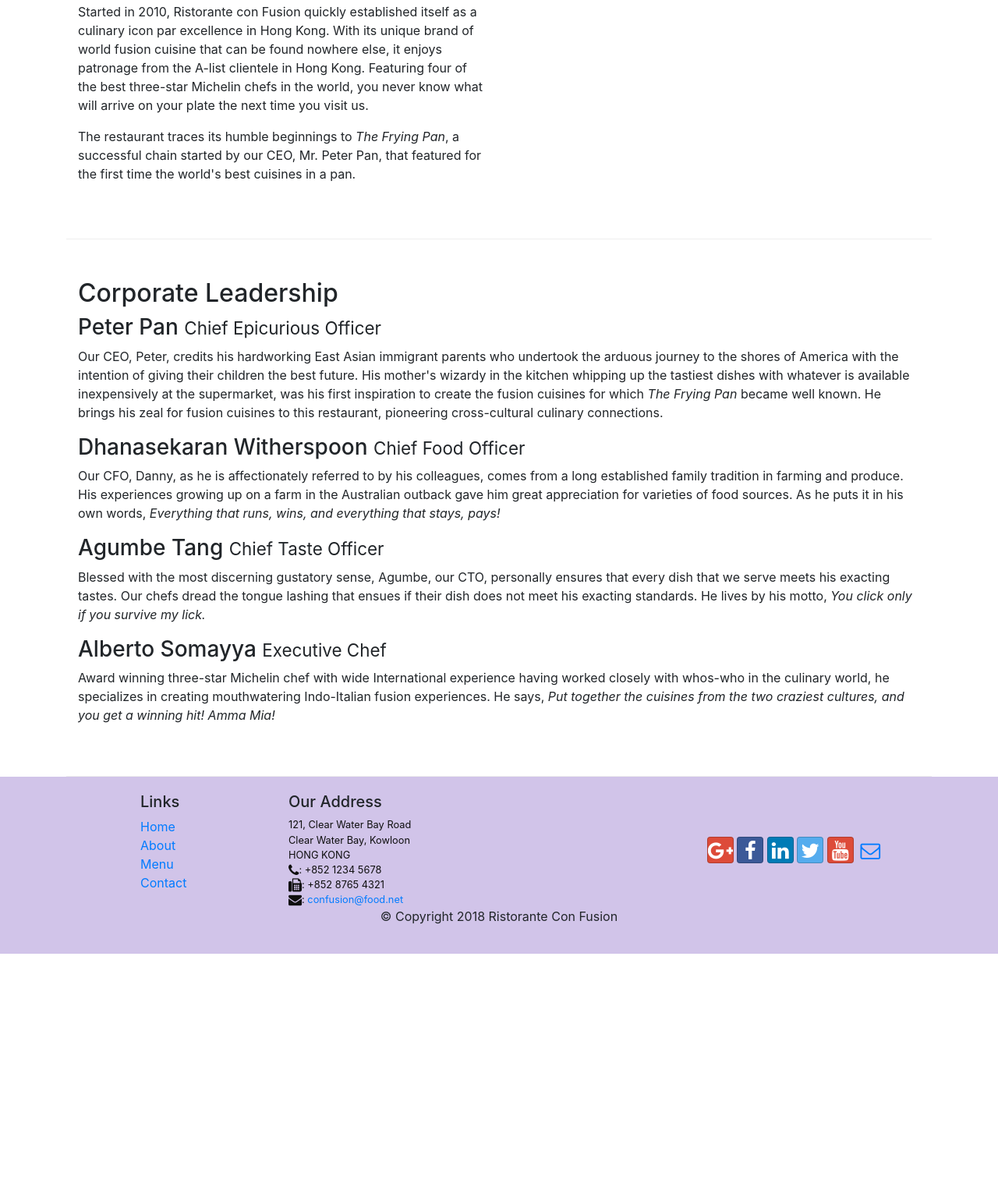
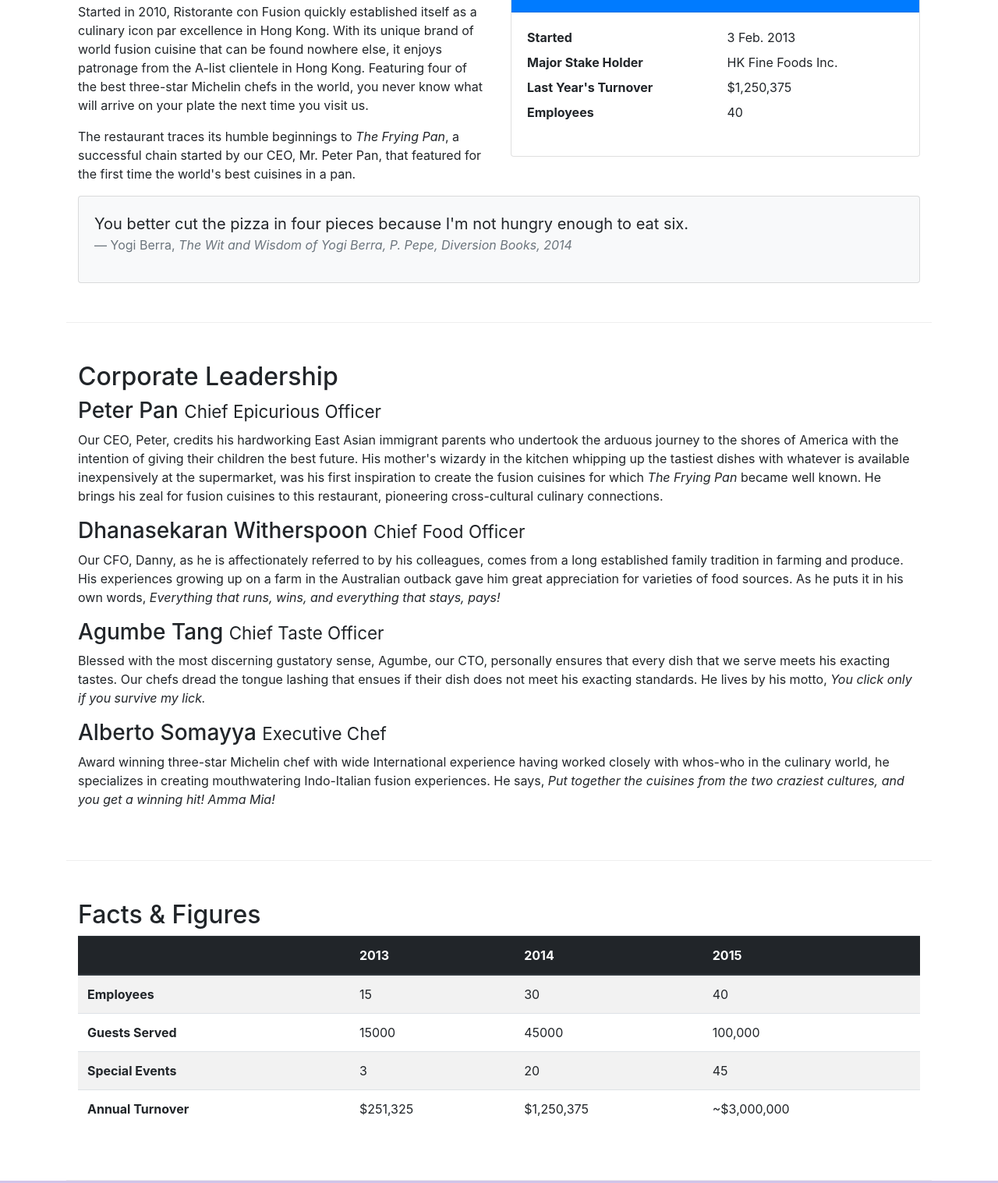
Before and after one commit to THE-NOS44/ConFusion---Bootstrap, a website: page aboutus.html in a window 1280 px wide. Shown: the part 558-2075 px from the top of the page at 78% size. Before the commit the page ends 1781 px from the top, so only its background shows below. Drawn offline with nearby package versions, Linux system fonts and the light colour scheme.

Commit message:
Added Cards & Tables to Aboutus

```diff
--- a/aboutus.html
+++ b/aboutus.html
@@ -66,6 +66,33 @@
                 <p>The restaurant traces its humble beginnings to <em>The Frying Pan</em>, a successful chain started by our CEO, Mr. Peter Pan, that featured for the first time the world's best cuisines in a pan.</p>
             </div>
             <div class="col-12 col-lg col-sm">
+                <div class="card">
+                    <h3 class="card-header bg-primary text-white">Facts At a Glance</h3>
+                    <div class="card-body">
+                        <dl class="row">
+                            <dt class="col-6">Started</dt>
+                            <dd class="col-6">3 Feb. 2013</dd>
+                            <dt class="col-6">Major Stake Holder</dt>
+                            <dd class="col-6">HK Fine Foods Inc.</dd>
+                            <dt class="col-6">Last Year's Turnover</dt>
+                            <dd class="col-6">$1,250,375</dd>
+                            <dt class="col-6">Employees</dt>
+                            <dd class="col-6">40</dd>
+                        </dl>
+                    </div>
+                </div>
+            </div>
+            <div class="col-12">
+                <div class="card card-body bg-light">
+                    <blockquote class="blockquote">
+                        <p class="mb-0">You better cut the pizza in four pieces because
+                            I'm not hungry enough to eat six.</p>
+                        <footer class="blockquote-footer">Yogi Berra,
+                            <cite title="Source Title">The Wit and Wisdom of Yogi Berra,
+                            P. Pepe, Diversion Books, 2014</cite>
+                        </footer>
+                    </blockquote>
+                </div>
             </div>
         </div>
 
@@ -82,6 +109,50 @@
                 <h3>Alberto Somayya <small>Executive Chef</small></h3>
                 <p>Award winning three-star Michelin chef with wide International experience having worked closely with whos-who in the culinary world, he specializes in creating mouthwatering Indo-Italian fusion experiences. He says, <em>Put together the cuisines from the two craziest cultures, and you get a winning hit! Amma Mia!</em></p>
             </div>
+       </div>
+       <div class="row row-content">
+           <div class="col-12 col-sm-g">
+                <h2>Facts &amp; Figures</h2>
+                <div class="table-responsive">
+                    <table class="table table-striped">
+                        <thead class="thead-dark">
+                            <tr>
+                                <th>&nbsp;</th>
+                                <th>2013</th>
+                                <th>2014</th>
+                                <th>2015</th>
+                            </tr>
+                        </thead>
+                        <tbody>
+                            <tr>
+                                <th>Employees</th>
+                                <td>15</td>
+                                <td>30</td>
+                                <td>40</td>
+                            </tr>
+                            <tr>
+                                <th>Guests Served</th>
+                                <td>15000</td>
+                                <td>45000</td>
+                                <td>100,000</td>
+                            </tr>
+                            <tr>
+                                <th>Special Events</th>
+                                <td>3</td>
+                                <td>20</td>
+                                <td>45</td>
+                            </tr>
+                            <tr>
+                                <th>Annual Turnover</th>
+                                <td>$251,325</td>
+                                <td>$1,250,375</td>
+                                <td>~$3,000,000</td>
+                            </tr>
+                        </tbody>
+                    </table>
+                </div>
+           </div>
+           <div class="col-12 col-sm-3"></div>
        </div>
 
     </div>
```
